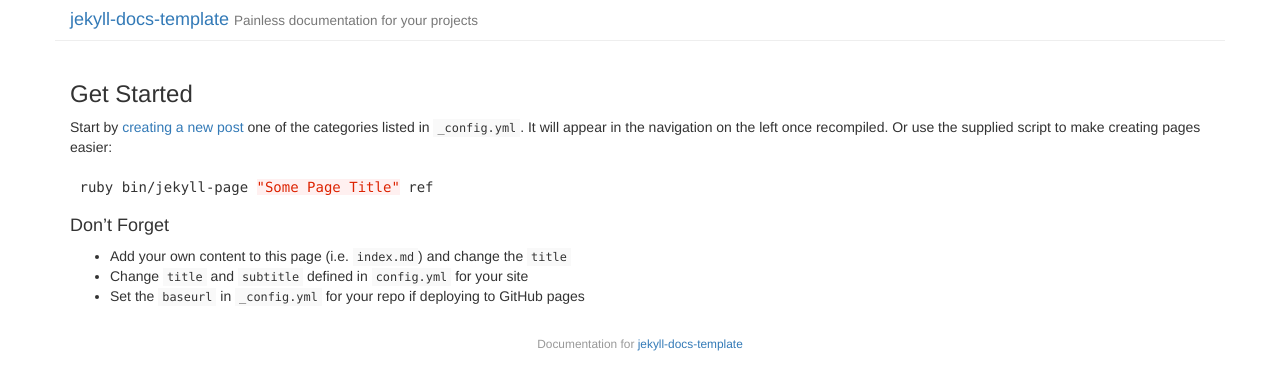
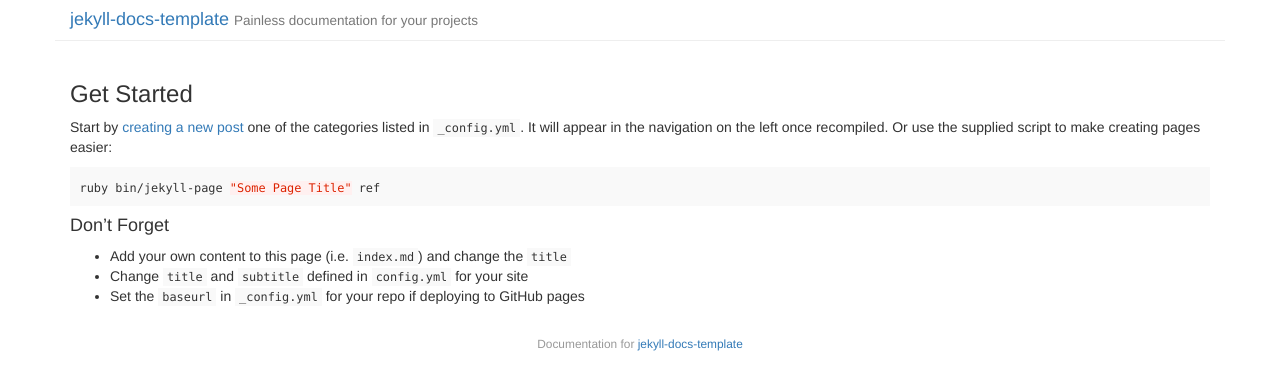
Before and after one commit to bruth/jekyll-docs-template, a Jekyll site: the page built from index.md, in a window 1280 px wide. Shown: the top 390 px of the page. Built offline with Jekyll 4.4.1, drawn with Linux system fonts in a browser that asks for light colours; Markdown is read by kramdown in place of the engine named in the settings.

Commit message:
CSS for codeblock, change config to rouge and kramdown

```diff
--- a/_config.yml
+++ b/_config.yml
@@ -34,7 +34,7 @@ baseurl: ''
 permalink: none
 
 # Syntax highlighting
-highlighter: pygments
+highlighter: rogue
 
 # Since these are pages, it doesn't really matter
 future: true
@@ -42,8 +42,8 @@ future: true
 # Exclude non-site files
 exclude: ['bin', 'README.md']
 
-# Use the redcarpet Markdown renderer
-markdown: redcarpet
+# Use the kramdown Markdown renderer
+markdown: kramdown
 redcarpet:
     extensions: [
         'no_intra_emphasis',
--- a/css/main.css
+++ b/css/main.css
@@ -3,11 +3,15 @@ body {
     text-shadow: 0 1px 1px rgba(255, 255, 255, 0.7);
 }
 
-pre, code {
+pre, code, pre code {
     border: none;
     border-radius: 0;
     background-color: #f9f9f9;
     font-size: 0.85em;
+}
+
+.highlight {
+    background-color: #f9f9f9;
 }
 
 pre {
```
